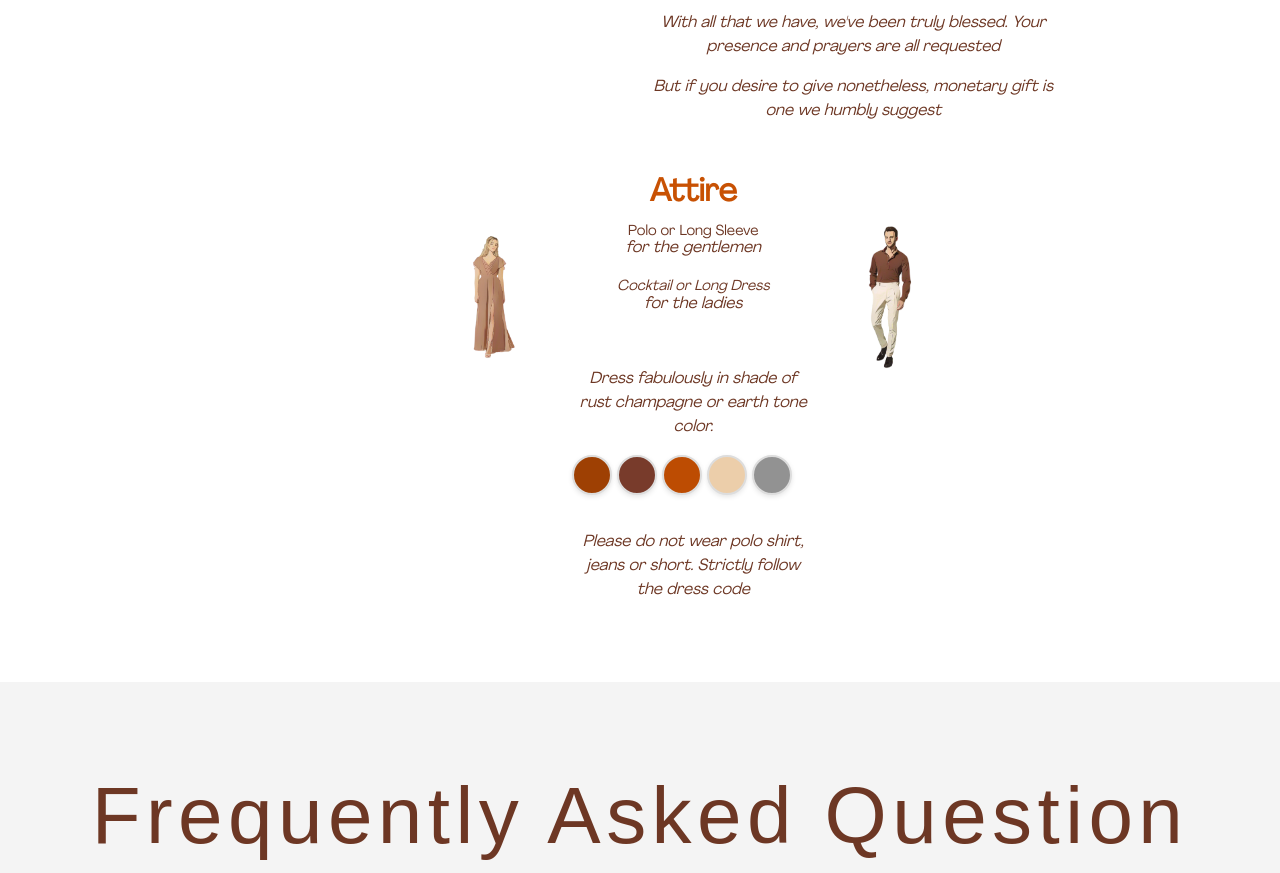
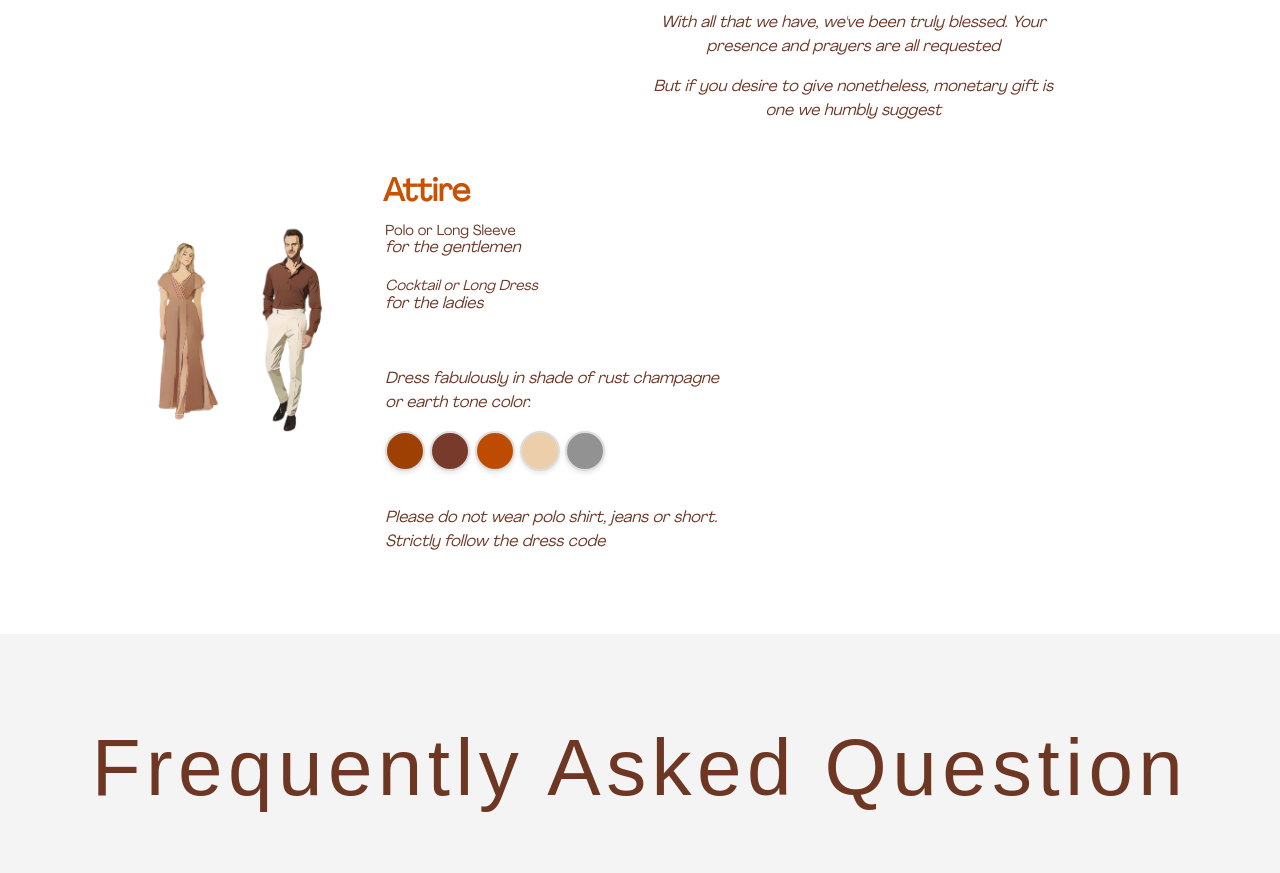
Before and after one commit to reimondavendano/weddingjamesapple, a React (Create React App) app: page / in a window 1280 px wide. Shown: the part 6180-7053 px from the top of the page. Built offline with nearby package versions, Linux system fonts and the light colour scheme; a web font is replaced by a local one.

Commit message:
update position

```diff
--- a/src/assets/styles/wedding-information.css
+++ b/src/assets/styles/wedding-information.css
@@ -60,11 +60,11 @@
   }
 
   .img-4-template {
-    width:50%;
+    width:90%;
   }
 
   .img-3-template {
-    width:55%;
+    width:100%;
   }
 
 
--- a/src/components/WeddingInformation.js
+++ b/src/components/WeddingInformation.js
@@ -76,26 +76,33 @@ const WeddingInformation = () => {
 
         </Row>
         <Row>
-            <Col md={4}></Col>
-            <Col md={5} style={{zIndex: 4}}>
+            <Col md={1}></Col>
+            <Col md={6} style={{zIndex: 4}}>
             <h1 className="margin-top-55 text-align-center font-weight-bold font-agradir primary-font-color font-size-30"> Attire </h1>
                     <Row>
-                        <Col md={3}>
+                        <Col md={5}>
                             <Row>
-                                <Col md ={12}>
+                                <Col md ={1}></Col>
+                                <Col md ={5}>
                                     <div className = "image-container">
                                         <img src={img3} alt="Responsive Image" className="img-fluid img-3-template" />
                                     </div>
                                 </Col>
+                                <Col md ={5}>
+                                    <div className = "image-container">
+                                        <img src={img4} alt="Responsive Image" className="img-fluid img-4-template" />
+                                    </div>
+                                </Col>
+                                <Col md ={1}></Col>
                             </Row>
                         </Col>
-                        <Col md={6}>
+                        <Col md={7}>
 
                             <Row>
                                 <Col md ={12}>
                                     <div className = "margin-top-30">
-                                    <p className="text-align-center mobile-center-text font-agradir font-style-bold font-size-25 secondary-font-color"> Polo or Long Sleeve </p>
-                                    <p className="text-align-center mobile-center-text margin-top-neg-22 font-agradir font-style-italic font-size-18 secondary-font-color"> for the gentlemen</p>
+                                        <p className="text-align-left mobile-center-text font-agradir font-style-bold font-size-25 secondary-font-color"> Polo or Long Sleeve </p>
+                                        <p className="text-align-left mobile-center-text margin-top-neg-22 font-agradir font-style-italic font-size-18 secondary-font-color"> for the gentlemen</p>
                                     </div>
                                 </Col>
                             </Row>
@@ -103,8 +110,8 @@ const WeddingInformation = () => {
                             <Row>
                                 <Col md ={12}>
                                     <div className = "margin-top-30">
-                                    <p className="text-align-center mobile-center-text font-agradir font-style-italic font-style-bold font-size-25 secondary-font-color"> Cocktail or Long Dress </p>
-                                    <p className="text-align-center mobile-center-text margin-top-neg-22 font-agradir font-style-italic font-size-18 secondary-font-color"> for the ladies</p>
+                                        <p className="text-align-left mobile-center-text font-agradir font-style-italic font-style-bold font-size-25 secondary-font-color"> Cocktail or Long Dress </p>
+                                        <p className="text-align-left mobile-center-text margin-top-neg-22 font-agradir font-style-italic font-size-18 secondary-font-color"> for the ladies</p>
                                     </div>
                                 </Col>
                             </Row>
@@ -112,7 +119,7 @@ const WeddingInformation = () => {
                             <Row>
                                 <Col md ={12}>
                                     <div className = "margin-top-55">
-                                    <p className="text-align-center  mobile-center-text font-agradir font-style-italic font-size-18 secondary-font-color"> Dress fabulously in shade of rust champagne or earth tone color.</p>
+                                        <p className="text-align-left  mobile-center-text font-agradir font-style-italic font-size-18 secondary-font-color"> Dress fabulously in shade of rust champagne or earth tone color.</p>
                                     </div>
                                 </Col>
                             </Row>
@@ -132,23 +139,16 @@ const WeddingInformation = () => {
                             <Row>
                                 <Col md ={12}>
                                     <div className = "margin-top-55">
-                                    <p className="text-align-center  mobile-center-text font-agradir font-style-italic font-size-18 secondary-font-color"> Please do not wear polo shirt, jeans or short. Strictly follow the dress code</p>
+                                        <p className="text-align-left  mobile-center-text font-agradir font-style-italic font-size-18 secondary-font-color"> Please do not wear polo shirt, jeans or short. Strictly follow the dress code</p>
                                     </div>
                                 </Col>
                             </Row>
 
                         </Col>
-                        <Col md={3}>
-                            <Row>
-                                <Col md ={12}>
-                                    <div className = "image-container">
-                                        <img src={img4} alt="Responsive Image" className="img-fluid img-4-template" />
-                                    </div>
-                                </Col>
+
                     </Row>
             </Col>
-                    </Row>
-            </Col>
+            <Col md={5}></Col>
 
         </Row>
       </Container>
```
Lines whose indentation alone changed are shown as unchanged.
